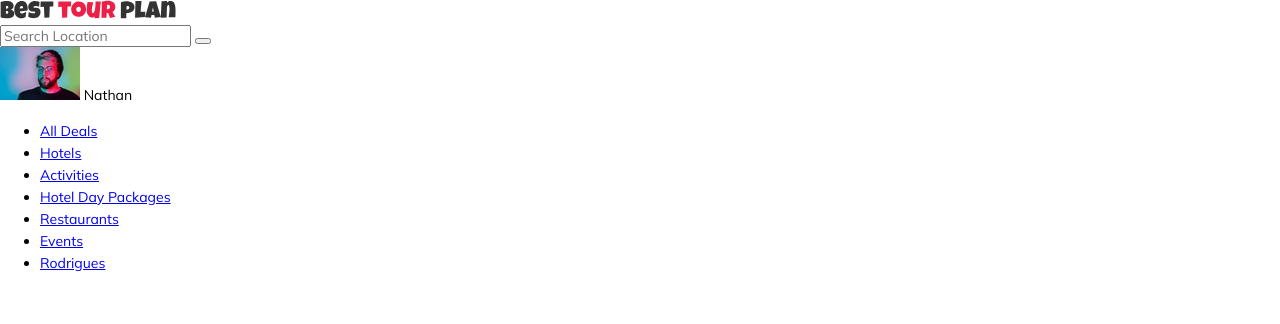
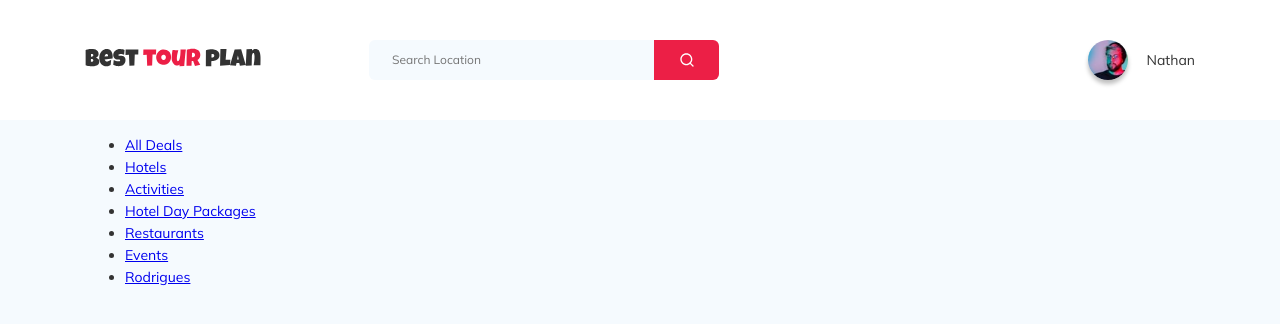
Before and after one commit to kva1ery/tour-plan, a website: page index.html in a window 1280 px wide. Drawn offline with nearby package versions, Linux system fonts and the light colour scheme; files that its build step writes are made by us from their sources.

Commit message:
create: header style

```diff
--- a/index.html
+++ b/index.html
@@ -13,19 +13,23 @@
 <header class="main-header">
   <div class="main-header__top-line">
     <div class="container">
-      <a class="logo" href="#">
+      <div class="main-header__top-line-wrapper">
+        <a class="logo main-header__logo" href="#">
           <img class="logo__img" src="img/logo-horisontal.svg" alt="Logo: Best Tour Plan" width="176" height="19">
         </a>
 
-      <form class="search-form" action="#" id="search">
+        <form class="search-form main-header__search" action="#" id="search">
           <label class="visually-hidden" for="search-text" >Search Location</label>
-        <input class="search-form__input" type="text" name="search-text" id="search-text" placeholder="Search Location">
-        <button class="search-form__button"><span class="visually-hidden">Search</span></button>
+          <input class="input search-form__input" type="text" name="search-text" id="search-text" placeholder="Search Location">
+          <button class="button search-form__button"><span class="visually-hidden">Search</span></button>
         </form>
 
-      <div class="user">
+        <div class="user main-header__user">
+          <a class="user__link" href="#">
             <img class="user__avatar" src="img/user-avatar.jpeg" alt="Nathan avatar">
             <span class="user__name">Nathan</span>
+          </a>
+        </div>
       </div>
     </div>
   </div>
--- /dev/null
+++ b/sass/blocks/button.scss
@@ -0,0 +1,12 @@
+.button {
+  padding: 13px;
+
+  color: #ffffff;
+  font-size: 12px;
+  line-height: 15px;
+  font-weight: bold;
+
+  background-color: $primary;
+  border: none;
+  border-radius: 6px;
+}
--- /dev/null
+++ b/sass/blocks/container.scss
@@ -0,0 +1,4 @@
+.container {
+  max-width: 1110px;
+  margin: 0 auto;
+}
--- /dev/null
+++ b/sass/blocks/input.scss
@@ -0,0 +1,9 @@
+.input {
+  padding: 12px 23px 13px;
+  font-size: 12px;
+  color: $text-color;
+
+  background-color: $background-color;
+  border: none;
+  border-radius: 6px;
+}
--- /dev/null
+++ b/sass/blocks/logo.scss
@@ -0,0 +1,3 @@
+.logo {
+  width: 176px;
+}
--- /dev/null
+++ b/sass/blocks/main-header.scss
@@ -0,0 +1,27 @@
+.main-header__top-line {
+  padding-top: 40px;
+  padding-bottom: 40px;
+
+  background-color: #ffffff;
+}
+
+.main-header__top-line-wrapper {
+  display: flex;
+  align-items: center;
+}
+
+.main-header__logo {
+  flex-shrink: 0;
+}
+
+.main-header__search
+{
+  flex-shrink: 0;
+  margin-left: 108px;
+  margin-right: 20px;
+}
+
+.main-header__user {
+  flex-shrink: 0;
+  margin-left: auto;
+}
--- /dev/null
+++ b/sass/blocks/search-form.scss
@@ -0,0 +1,34 @@
+.search-form {
+  display: flex;
+  width: 350px;
+}
+
+.search-form__input {
+  display: block;
+  flex-grow: 1;
+  border-top-right-radius: 0;
+  border-bottom-right-radius: 0;
+}
+
+.search-form__button {
+  position: relative;
+
+  width: 65px;
+  height: 40px;
+
+  border-bottom-left-radius: 0;
+  border-top-left-radius: 0;
+  cursor: pointer;
+
+  &::after {
+    content: "";
+    position: absolute;
+    left: 25px;
+    top: 12px;
+
+    width: 16px;
+    height: 16px;
+
+    background: url("../img/search.svg") center no-repeat transparent;
+  }
+}
--- /dev/null
+++ b/sass/blocks/user.scss
@@ -0,0 +1,21 @@
+.user__link {
+  display: flex;
+  align-items: center;
+
+  color: $text-color;
+
+  text-decoration: none;
+}
+
+.user__avatar {
+  width: 40px;
+  height: 40px;
+
+  border-radius: 50%;
+  object-fit: cover;
+  box-shadow: 0 4px 4px rgba(0, 0, 0, 0.25);
+}
+
+.user__name {
+  margin-left: 18px;
+}
--- a/sass/scaffolding.scss
+++ b/sass/scaffolding.scss
@@ -4,10 +4,13 @@ body {
   padding: 0;
 
 
+  color: $text-color;
   font-family: Mulish, Tahoma, sans-serif;
   font-weight: 400;
   font-size: 14px;
   line-height: 22px;
+
+  background-color: $background-color;
 }
 
 img {
--- a/sass/style.scss
+++ b/sass/style.scss
@@ -3,3 +3,11 @@
 @import "mixins.scss";
 @import "fonts.scss";
 @import "scaffolding.scss";
+
+@import "blocks/container.scss";
+@import "blocks/input.scss";
+@import "blocks/button.scss";
+@import "blocks/main-header.scss";
+@import "blocks/logo.scss";
+@import "blocks/search-form.scss";
+@import "blocks/user.scss";
--- a/sass/variables.scss
+++ b/sass/variables.scss
@@ -0,0 +1,3 @@
+$background-color: #f5fafe;
+$text-color: #333333;
+$primary: #ec1f46;
```
Lines whose indentation alone changed are shown as unchanged.
